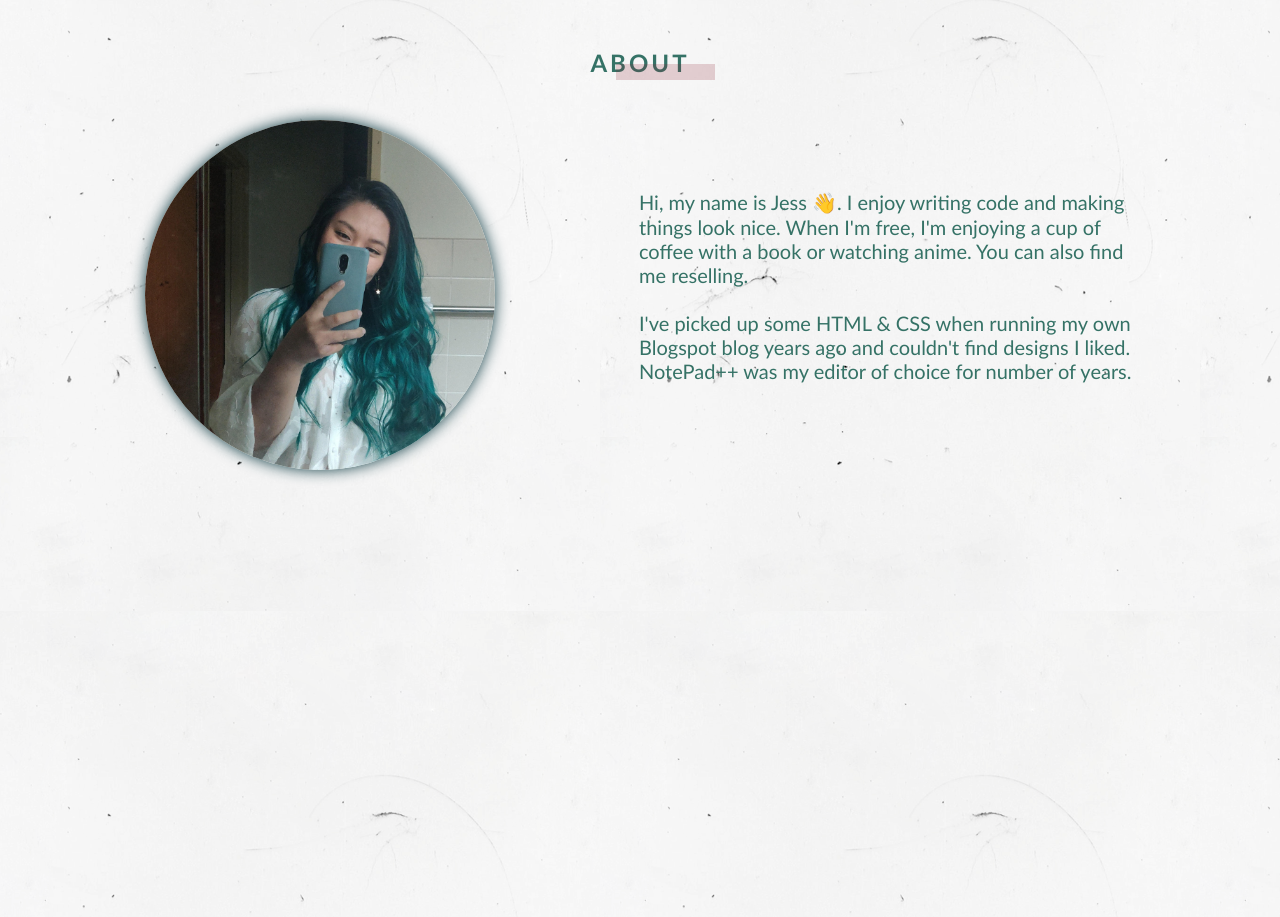
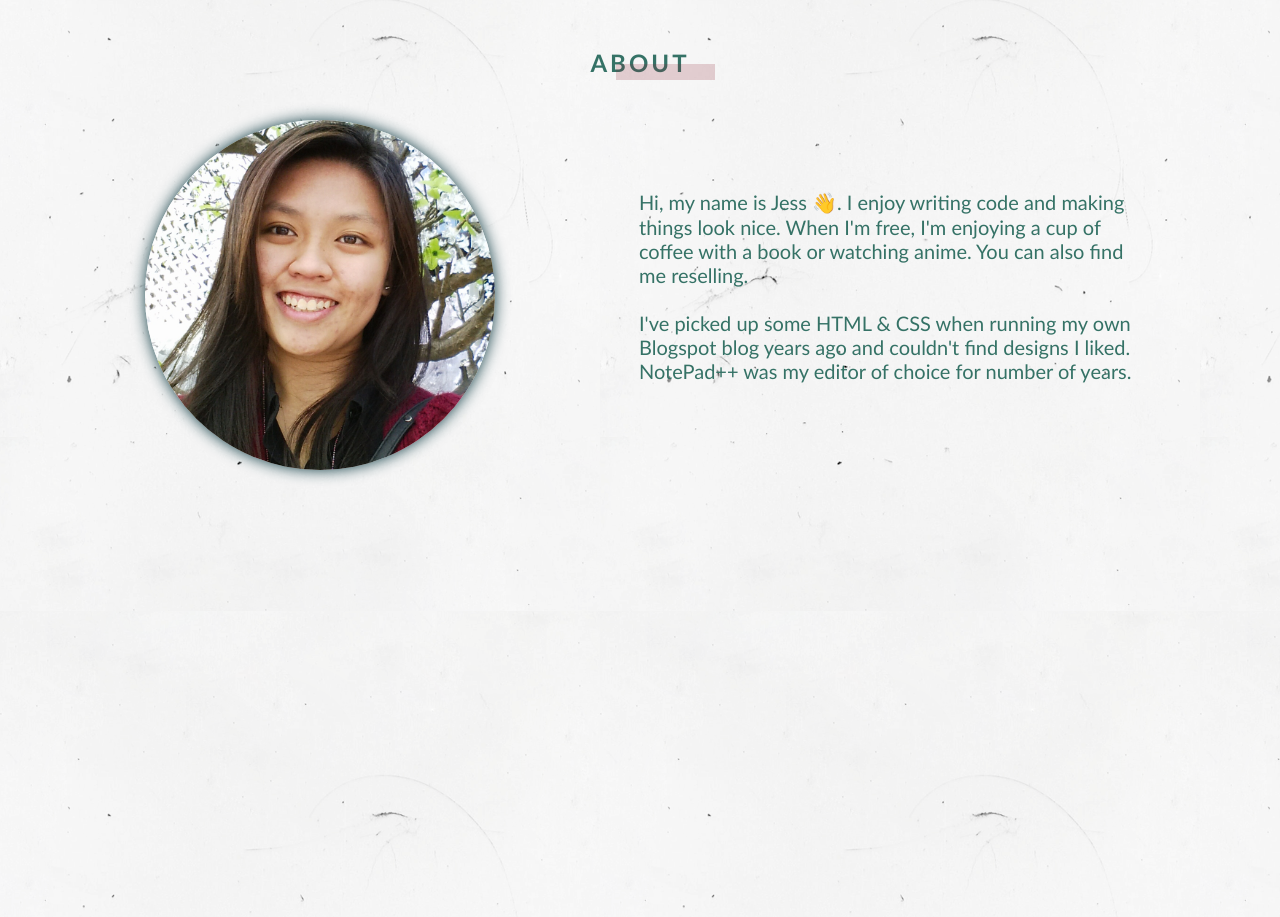
Before and after one commit to xJessD/portfolio, a plain HTML site: page index.html in a window 1280 px wide. Shown: the part 941-1858 px from the top of the page. Drawn offline with Linux system fonts and the light colour scheme.

Commit message:
Updating profile

```diff
--- a/index.html
+++ b/index.html
@@ -37,7 +37,7 @@
 
     <section id="about" class="about section-blocks">
       <h2>About </h2>
-      <img src="imgs/profile-resized.png" />
+      <img src="imgs/profile-resized.jpg" />
       <p>Hi, my name is Jess 👋. I enjoy writing code and making things look nice. When I'm free, I'm enjoying a cup of coffee with a book or watching anime. You can also find me reselling.
         <br/>
         <br/>
```
Also changed, not shown: imgs/profile-resized.jpg (added), imgs/profile-resized.png (deleted).
